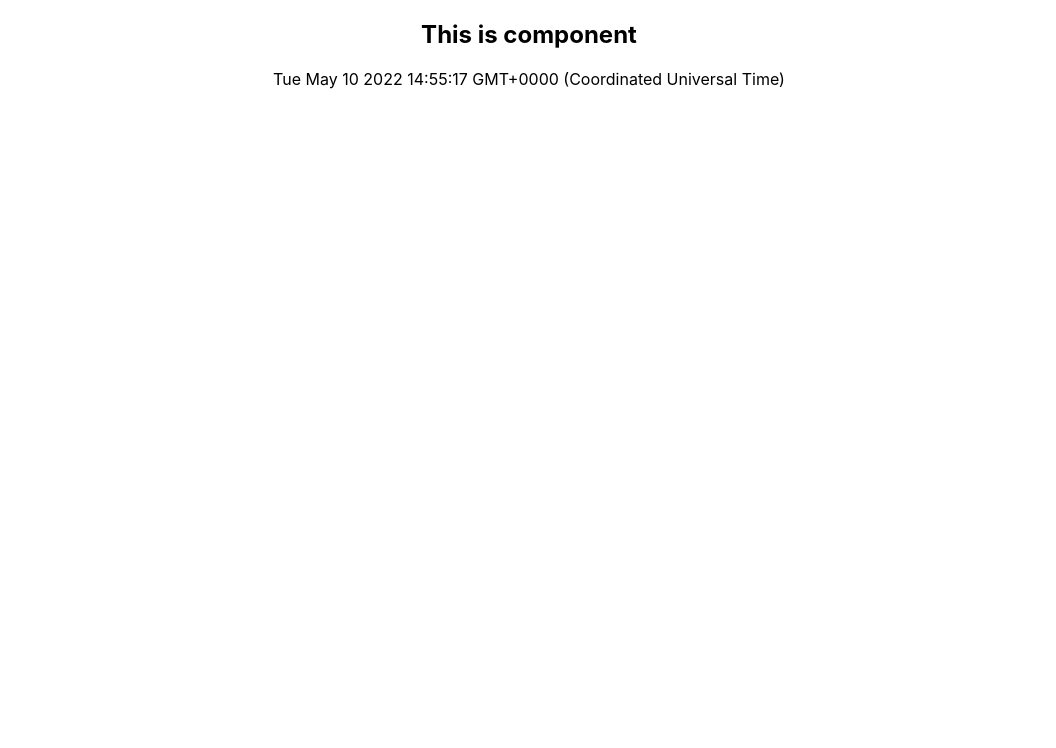
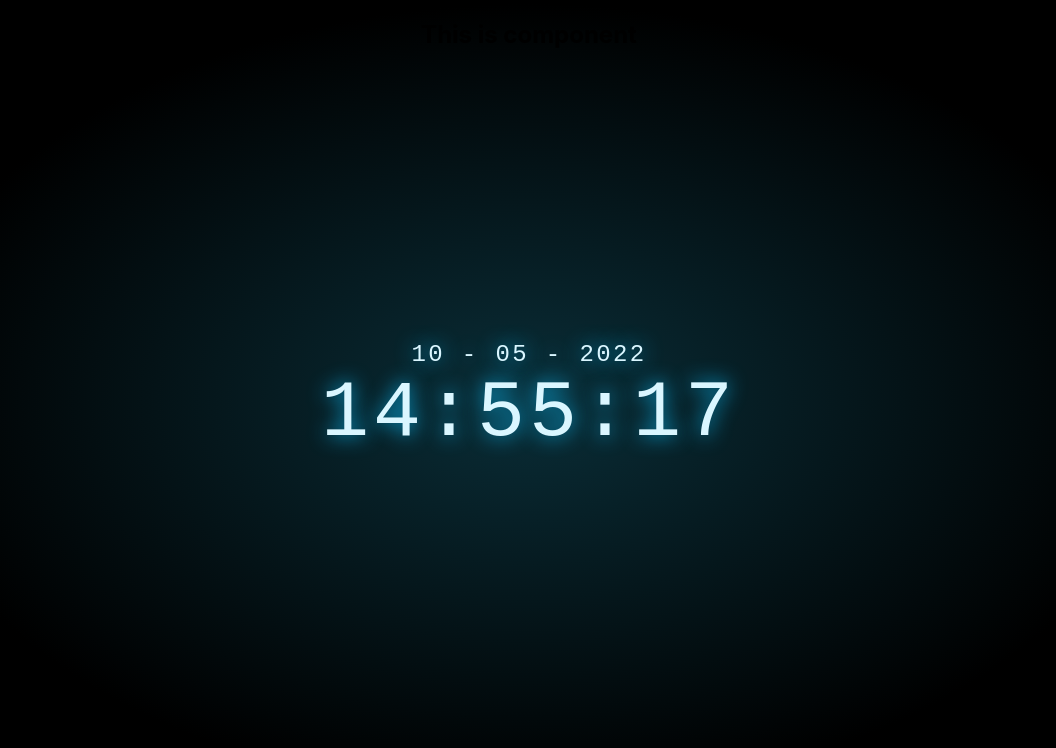
Before and after one commit to AlexeyKrop/react-kabsda-lesson, a React (Create React App) app: page / in a window 1280 px wide. Shown: the top 748 px of the page, without its empty margins (111-1167 px from the left). Built offline with nearby package versions, Linux system fonts and the light colour scheme.

Commit message:
add digital Clock.tsx

```diff
--- /dev/null
+++ b/src/Components/Clock/Clock.module.css
@@ -0,0 +1,37 @@
+html,body {
+    height: 100%;
+}
+body {
+    background: #0f3854;
+    background: radial-gradient(ellipse at center,  #0a2e38  0%, #000000 70%);
+    background-size: 100%;
+}
+p {
+    margin: 0;
+    padding: 0;
+}
+#clock {
+    font-family: 'Share Tech Mono', monospace;
+    color: #ffffff;
+    text-align: center;
+    position: absolute;
+    left: 50%;
+    top: 50%;
+    transform: translate(-50%, -50%);
+    color: #daf6ff;
+    text-shadow: 0 0 20px rgba(10, 175, 230, 1),  0 0 20px rgba(10, 175, 230, 0);
+}
+.time {
+    letter-spacing: 0.05em;
+    font-size: 80px;
+    padding: 5px 0;
+}
+.date {
+    letter-spacing: 0.1em;
+    font-size: 24px;
+}
+.text {
+    letter-spacing: 0.1em;
+    font-size: 12px;
+    padding: 20px 0 0;
+}
--- a/src/Components/Clock/Clock.tsx
+++ b/src/Components/Clock/Clock.tsx
@@ -1,7 +1,7 @@
-import {useEffect, useState} from "react";
+import React, {useEffect, useState} from "react";
+import s from './Clock.module.css'
 
-
-export const Clock = () => {
+export const Clock = React.memo(() => {
   const [date, setDate] = useState<Date>(new Date())
   const addZeroInClock = (num: number) => num < 10 ? '0' + num : num
   useEffect(() => {
@@ -13,11 +13,11 @@ export const Clock = () => {
     }
   }, [])
   return (
-    <>
-      <div>
-        {date.toString()}
+      <div id={s.clock}>
+        <p className={s.date}>{`${date.getDate()} - ${addZeroInClock(date.getMonth() + 1)} - ${date.getFullYear()}`}</p>
+        <span className={s.time}>{addZeroInClock(date.getHours())}:</span>
+        <span className={s.time}>{addZeroInClock(date.getMinutes())}:</span>
+        <span className={s.time}>{addZeroInClock(date.getSeconds())}</span>
       </div>
-
-    </>
   )
-}
+})
```
